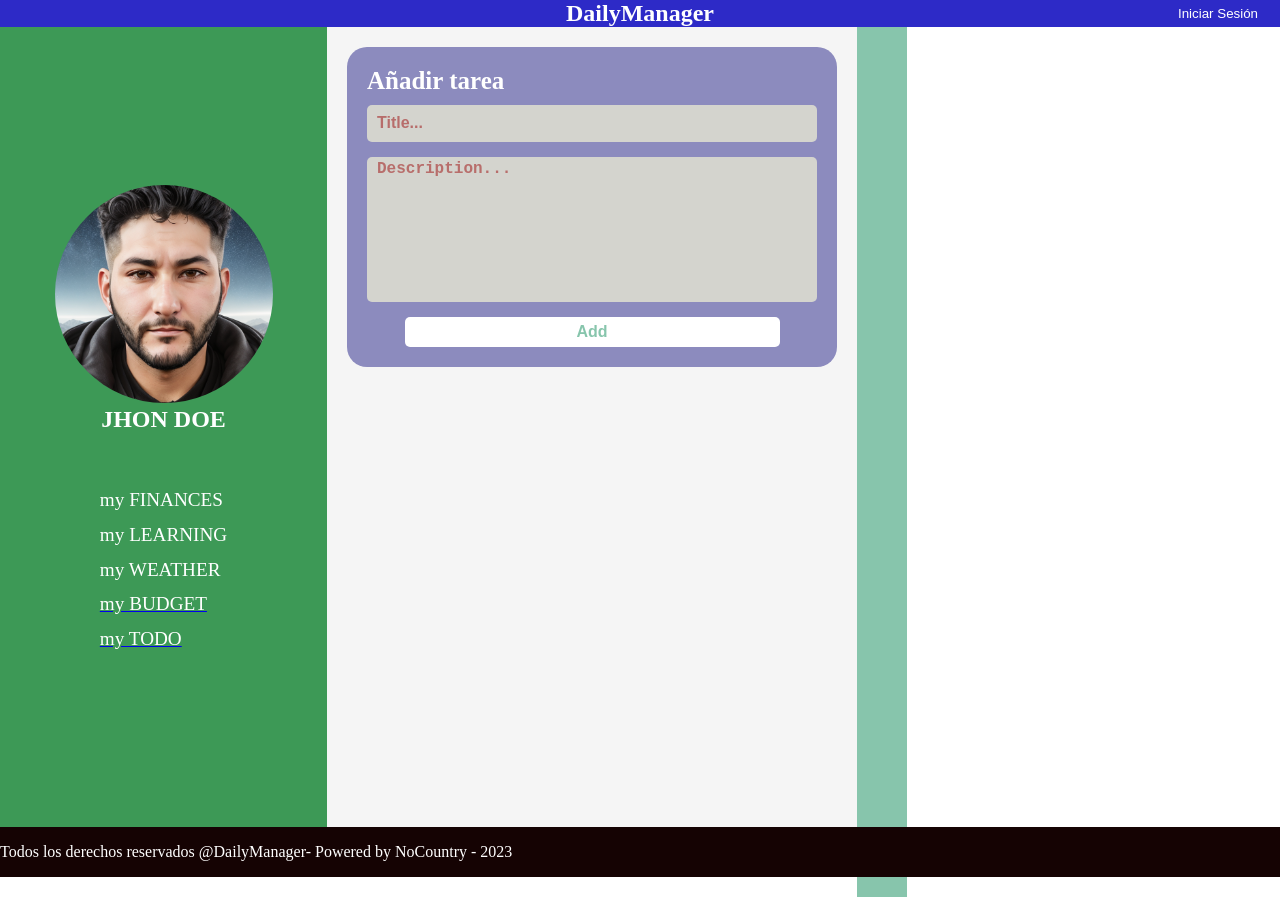
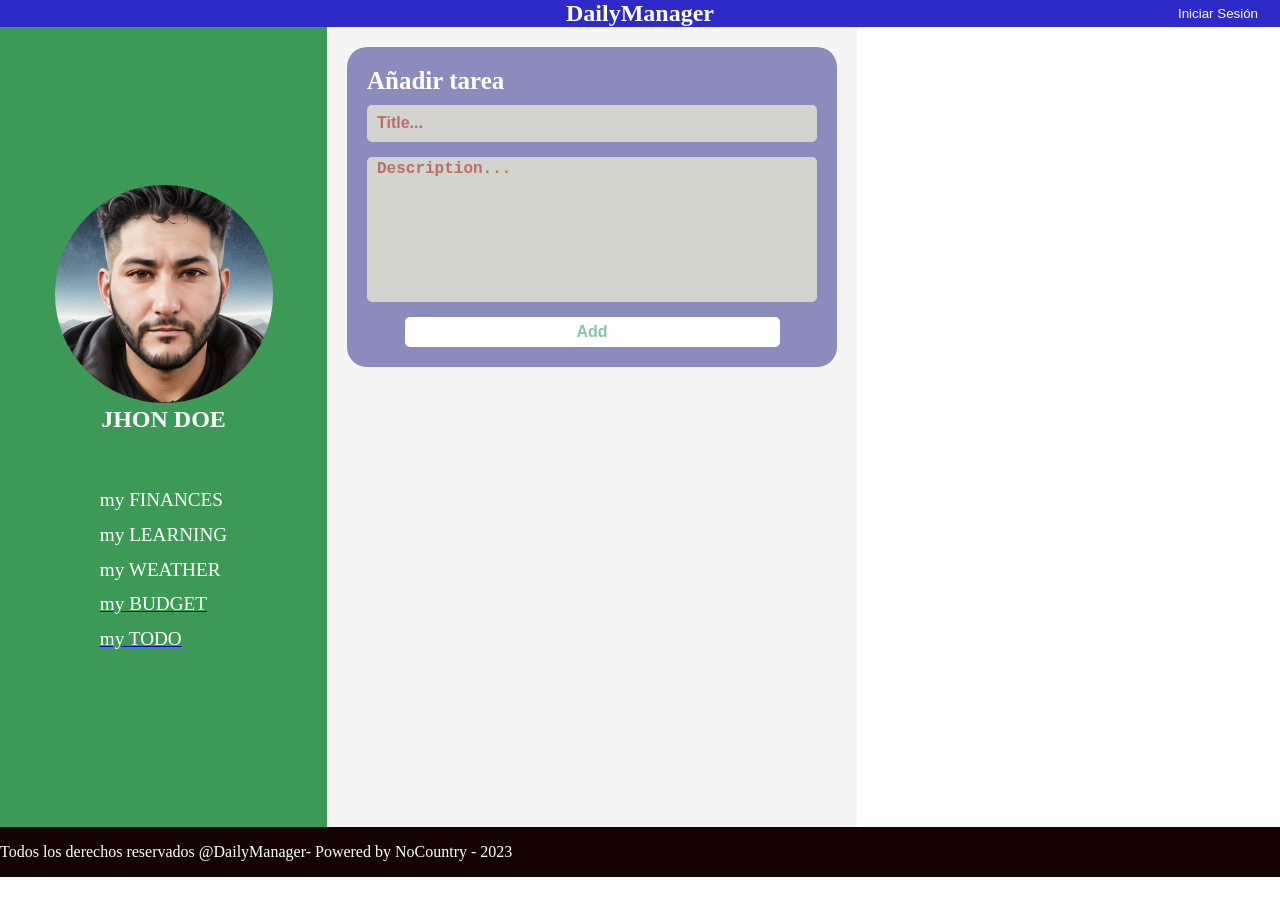
Before and after one commit to No-Country/S8-19-morn, a Next.js app in the folder client/daily-manager/: page /todo in a window 1280 px wide. Built offline with nearby package versions, Linux system fonts and the light colour scheme.

Commit message:
style: :lipstick: More Todo Makeup

```diff
--- a/client/daily-manager/components/todoList/styles.module.scss
+++ b/client/daily-manager/components/todoList/styles.module.scss
@@ -4,8 +4,8 @@
   .tasksContainer {
     overflow-y: scroll;
     background-color: rgb(135, 197, 172);
-    width: fit-content;
-    height: 100vh;
+    width: 100;
+    // height: 100vh;
     padding-top: 35px;
     padding-right: 25px;
     padding-left: 25px;
@@ -14,15 +14,20 @@
     flex-direction: column;
     align-items: center;
     gap: 25px;
+    scrollbar-width: none;
+    ::-webkit-scrollbar {
+      display: none;
+    }
   }
 }
 
 @media (min-width: $breakpoint) {
   .tasksContainer {
+    background-color: rgb(135, 197, 172);
     overflow-y: scroll;
-    background-color: rgb(135, 197, 172);
-    width: fit-content;
-    height: 100vh;
+    scrollbar-width: none;
+    width: 100%;
+    // height: 100vh;
     padding-top: 35px;
     padding-right: 25px;
     padding-left: 25px;
@@ -31,5 +36,8 @@
     flex-direction: column;
     align-items: center;
     gap: 25px;
+    ::-webkit-scrollbar {
+      display: none;
+    }
   }
 }
--- a/client/daily-manager/src/pages/todo/index.js
+++ b/client/daily-manager/src/pages/todo/index.js
@@ -59,7 +59,12 @@ const Todo = () => {
       <MainLayout>
         <main className={main}>
           <TodoForm onSubmit={onSubmit} onChange={onChange} task={task} />
-          <TodoList tasks={tasks} removeTask={removeTask} />
+          {
+            tasks.length === 0 ?
+            <></>
+            :
+            <TodoList tasks={tasks} removeTask={removeTask} />
+          }
         </main>
       </MainLayout>
     </>
--- a/client/daily-manager/src/pages/todo/styles.module.scss
+++ b/client/daily-manager/src/pages/todo/styles.module.scss
@@ -23,6 +23,10 @@
     justify-content: center;
     align-items: center;
     gap: 50px;
+    scrollbar-width: none;
+    ::-webkit-scrollbar {
+      display: none;
+    }
   }
 }
 
@@ -35,5 +39,9 @@
     height: 100vh;
     display: flex;
     justify-content: space-between;
+    scrollbar-width: none;
+    ::-webkit-scrollbar {
+      display: none;
+    }
   }
 }
```
